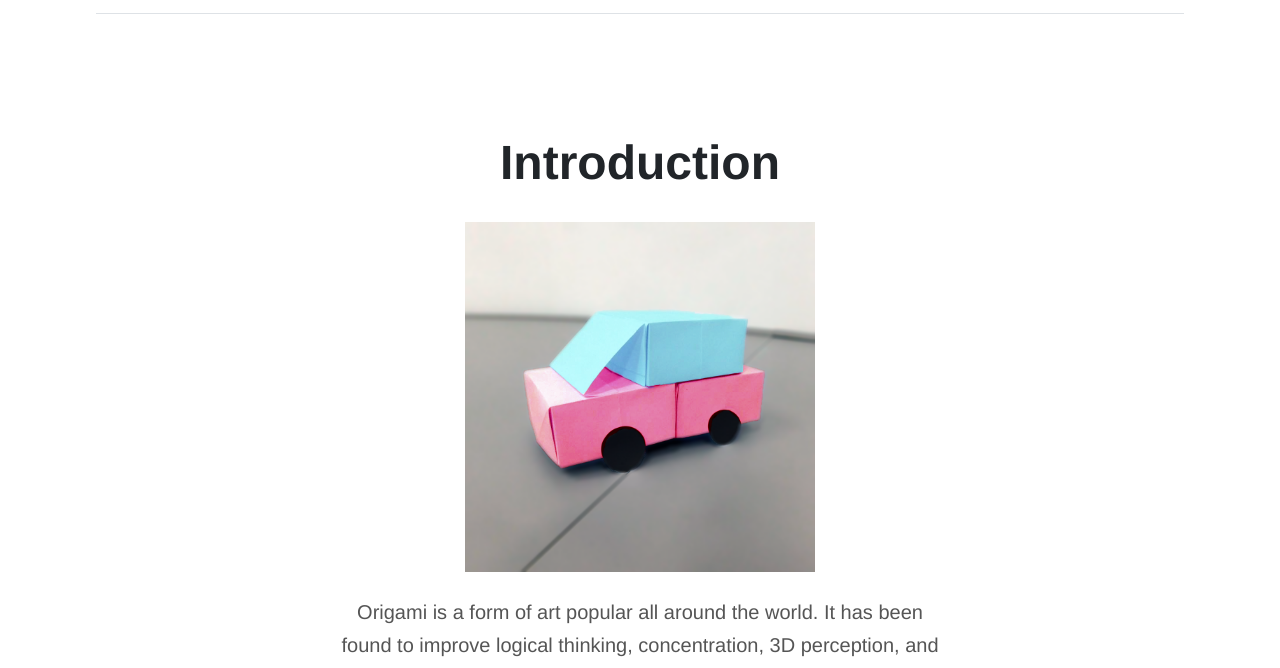
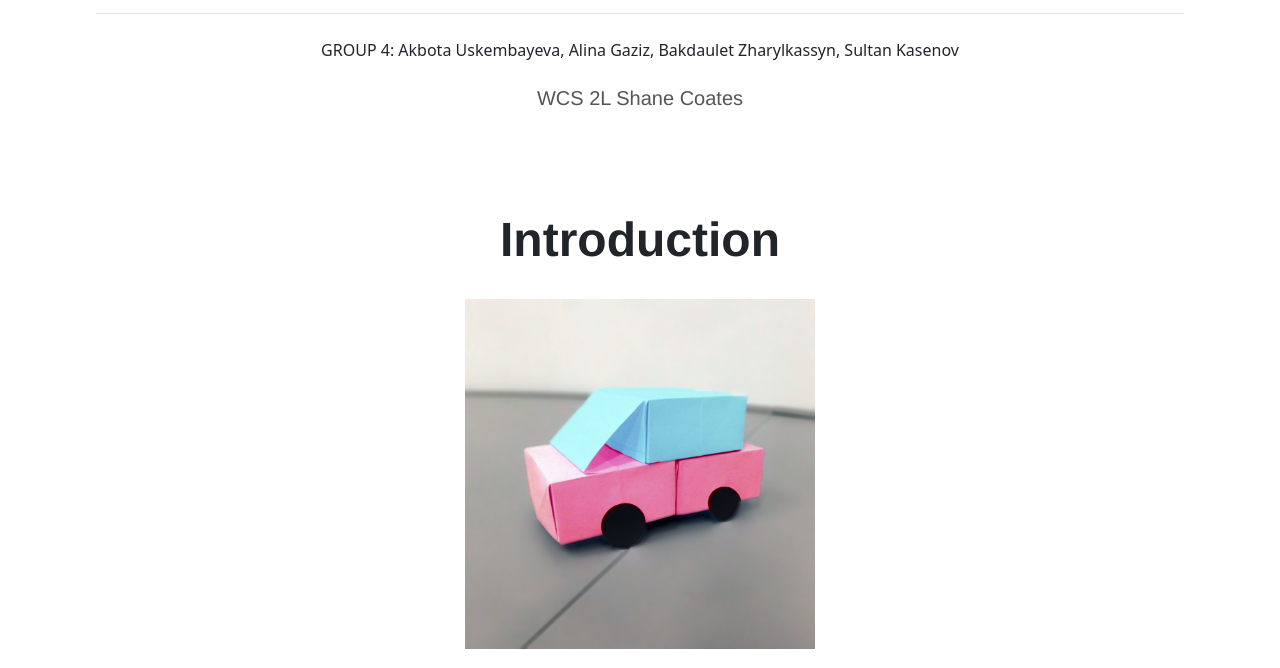
Before and after one commit to bahhhha/origami_school, a plain HTML site: page index.html in a window 1280 px wide. Shown: the part 79-747 px from the top of the page. Drawn offline with nearby package versions, Linux system fonts and the light colour scheme.

Commit message:
Update index.html

```diff
--- a/index.html
+++ b/index.html
@@ -26,7 +26,11 @@
       </ul>
     </header>
   </div>
-
+<center>GROUP 4: Akbota Uskembayeva,
+  Alina Gaziz,
+  Bakdaulet Zharylkassyn,
+  Sultan Kasenov</center>
+  <center><p>WCS 2L Shane Coates</p></center>
   <div class='intro'>
     <div class="px-4 py-5 my-5 text-center">
 
```
